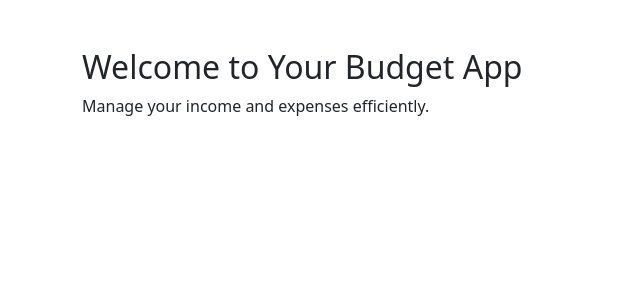
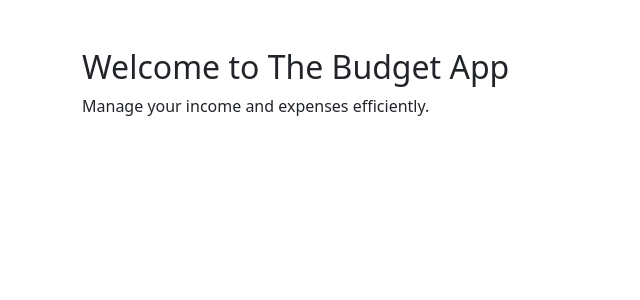
Before and after one commit to patrickmillerson/budget_app, a Django app: page / in a window 1280 px wide. Shown: the part 56-356 px from the top of the page, without its empty margins (0-640 px from the left). Run offline with Django 4.2, Linux system fonts and the light colour scheme.

Commit message:
Title change

```diff
--- a/budget_app/templates/budget_app/home.html
+++ b/budget_app/templates/budget_app/home.html
@@ -2,7 +2,7 @@
 
 {% block content %}
 
-    <h2>Welcome to Your Budget App</h2>
+    <h2>Welcome to The Budget App</h2>
     <p>Manage your income and expenses efficiently.</p>
 
 {% endblock %}
```
